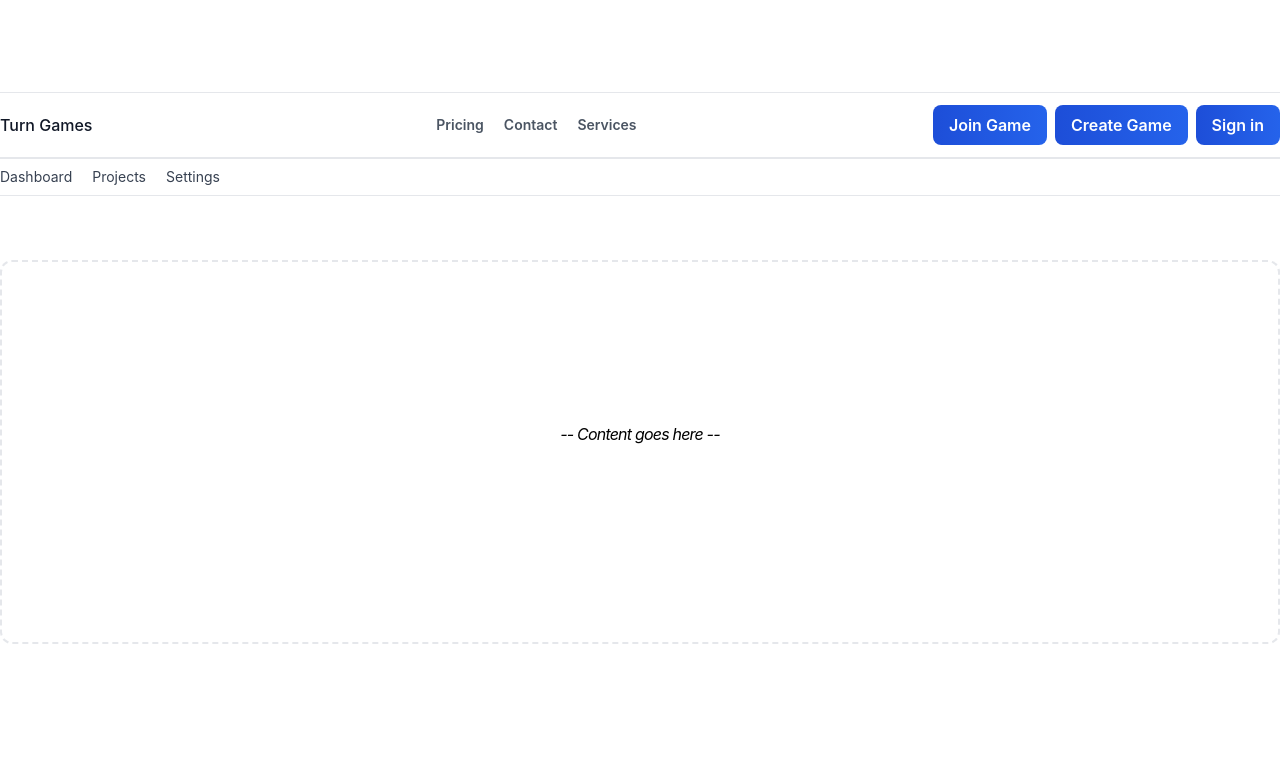
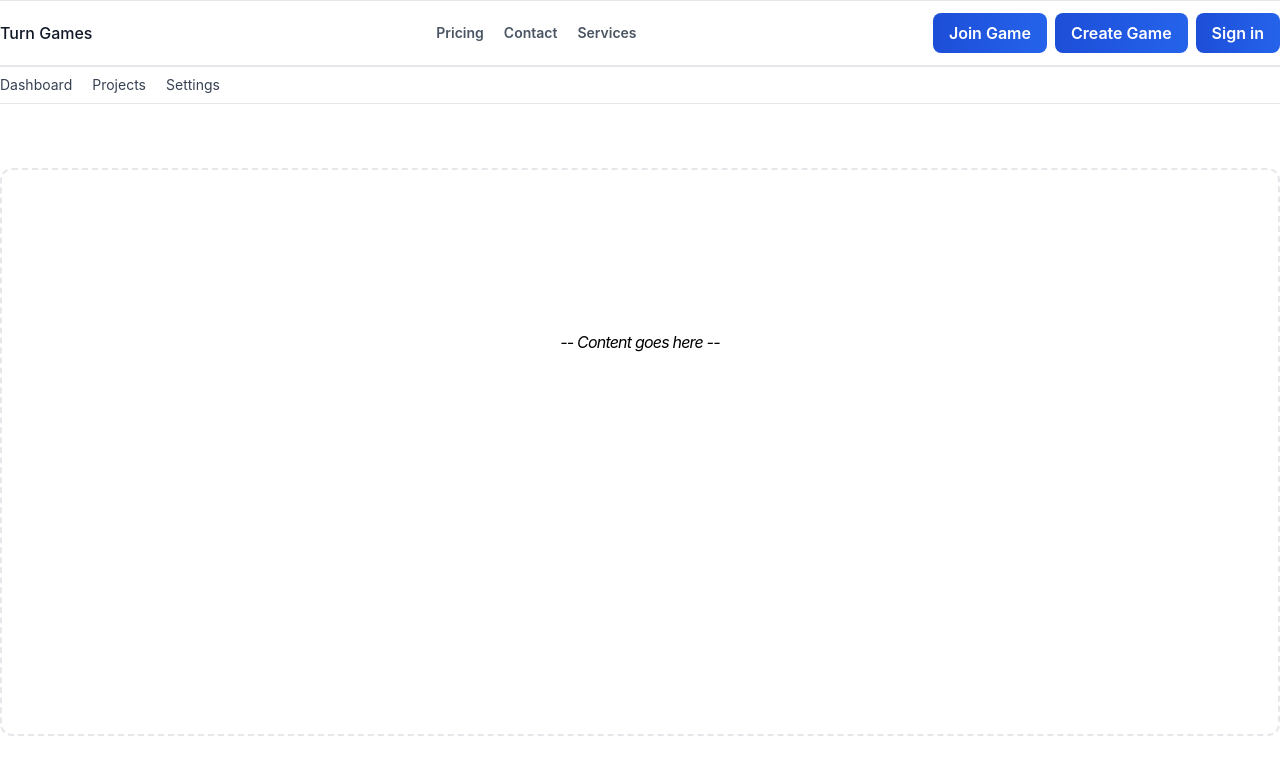
Before and after one commit to brentkeller/turn-games, a React (Create React App) app in the folder client/: page / in a window 1280 px wide. Shown: the top 774 px of the page. Built offline with nearby package versions, Linux system fonts and the light colour scheme.

Commit message:
Update flex styling for app skeleton
Remove justify-center from root, no need to vertically center everything

```diff
--- a/client/public/index.html
+++ b/client/public/index.html
@@ -25,7 +25,7 @@
   </head>
   <body>
     <noscript>You need to enable JavaScript to run this app.</noscript>
-    <div id="root" class="flex flex-1 flex-col justify-center"></div>
+    <div id="root" class="flex flex-1 flex-col"></div>
     <!--
       This HTML file is a template.
       If you open it directly in the browser, you will see an empty page.
--- a/client/src/pages/Home.tsx
+++ b/client/src/pages/Home.tsx
@@ -1,12 +1,11 @@
 import * as React from 'react';
-import { MainHeader } from '../components/common/MainHeader';
 import { SubHeader } from '../components/common/SubHeader';
 
 export const Home: React.FC = () => {
   return (
     <>
       <SubHeader />
-      <div className="container w-full p-20 m-4 mx-auto my-16 text-center bg-white border-2 border-dashed border-blueGray-300 h-96 rounded-xl">
+      <div className="flex-1 container w-full p-20 m-4 mx-auto my-16 text-center bg-white border-2 border-dashed border-blueGray-300 h-96 rounded-xl">
         <p className="mt-20 italic tracking-tighter text-md text-blueGray-500 title-font">
           -- Content goes here --
         </p>
```
